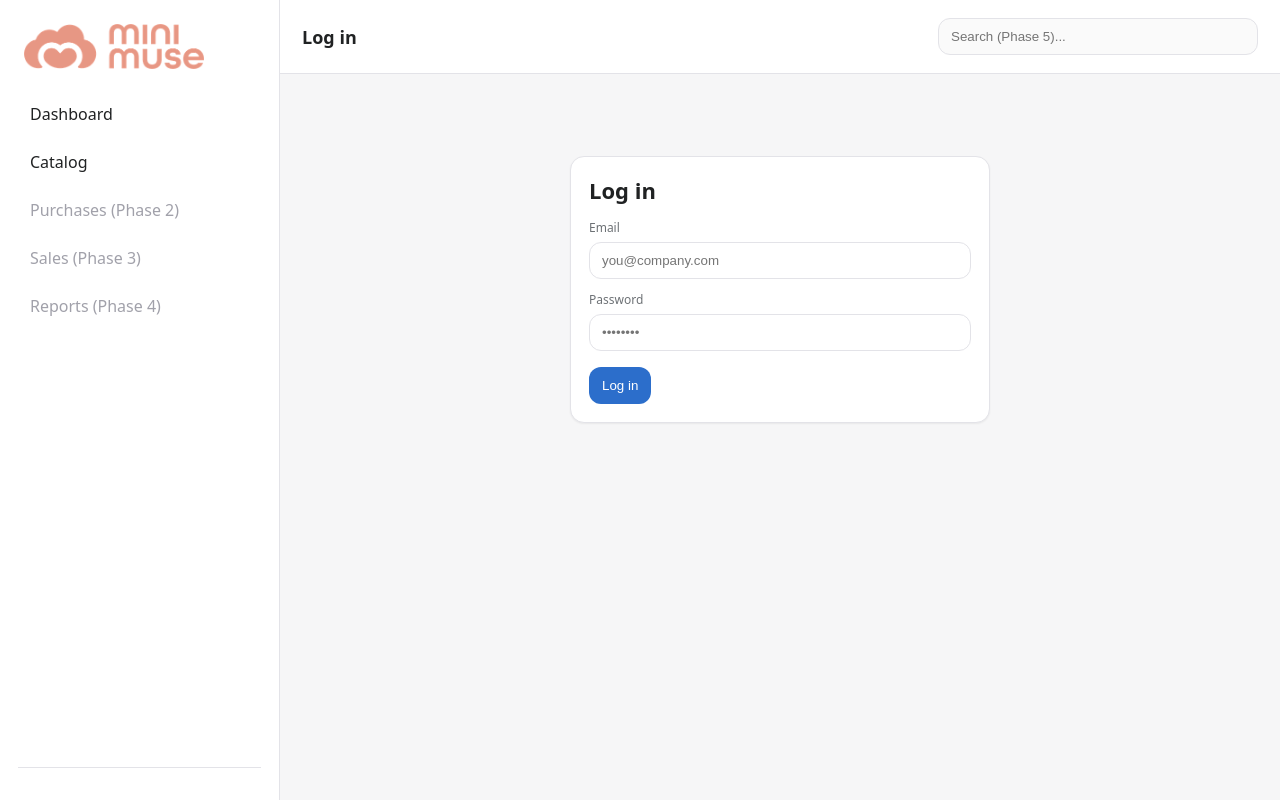
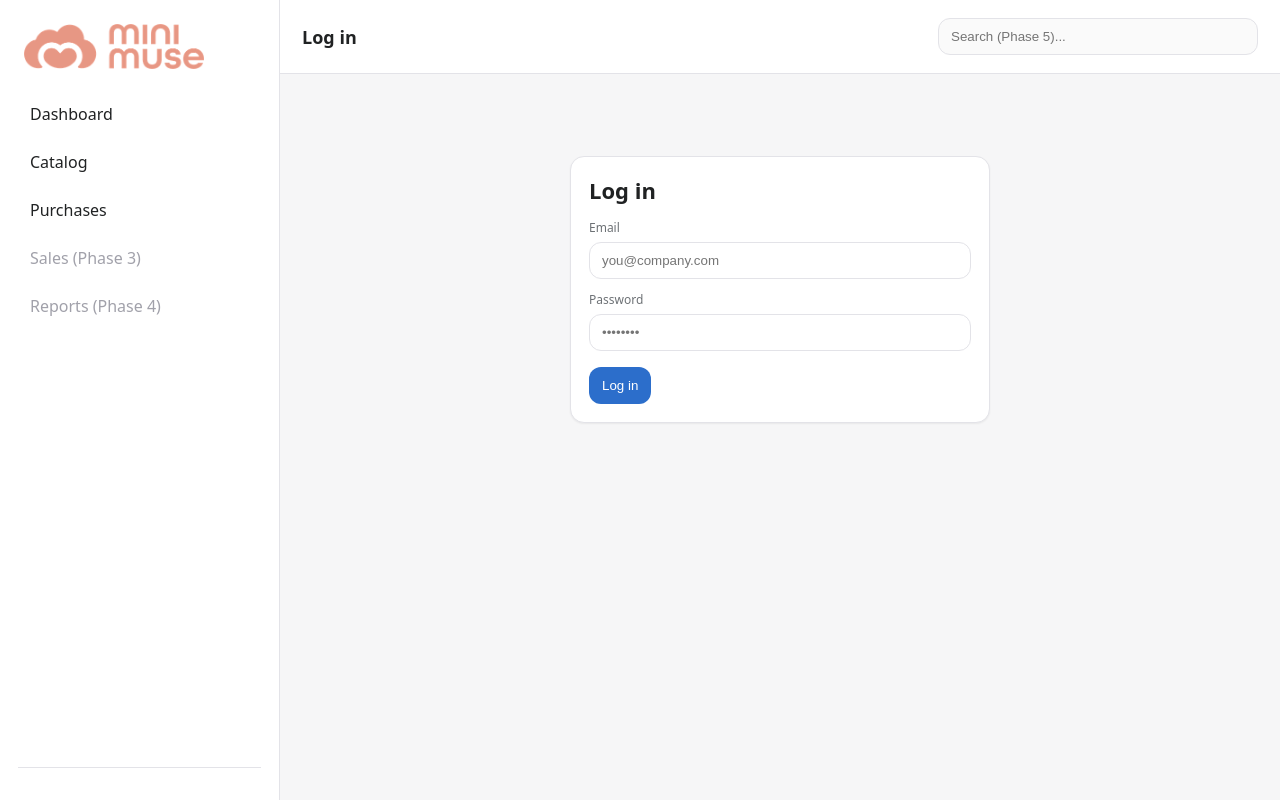
Before and after one commit to schaak722/mini-muse, a Flask app: a page that uses app/templates/base.html in a window 1280 px wide. Run offline with Flask 3, Linux system fonts and the light colour scheme.

Commit message:
Update base.html

```diff
--- a/app/templates/base.html
+++ b/app/templates/base.html
@@ -26,7 +26,7 @@
       <nav class="nav">
         <a class="nav__item" href="{{ url_for('main.dashboard') }}">Dashboard</a>
         <a class="nav__item" href="{{ url_for('catalog.items_list') }}">Catalog</a>
-        <a class="nav__item disabled" href="#" title="Phase 2">Purchases (Phase 2)</a>
+        <a class="nav__item" href="{{ url_for('purchases.list_purchase_orders') }}">Purchases</a>
         <a class="nav__item disabled" href="#" title="Phase 3">Sales (Phase 3)</a>
         <a class="nav__item disabled" href="#" title="Phase 4">Reports (Phase 4)</a>
 
```
